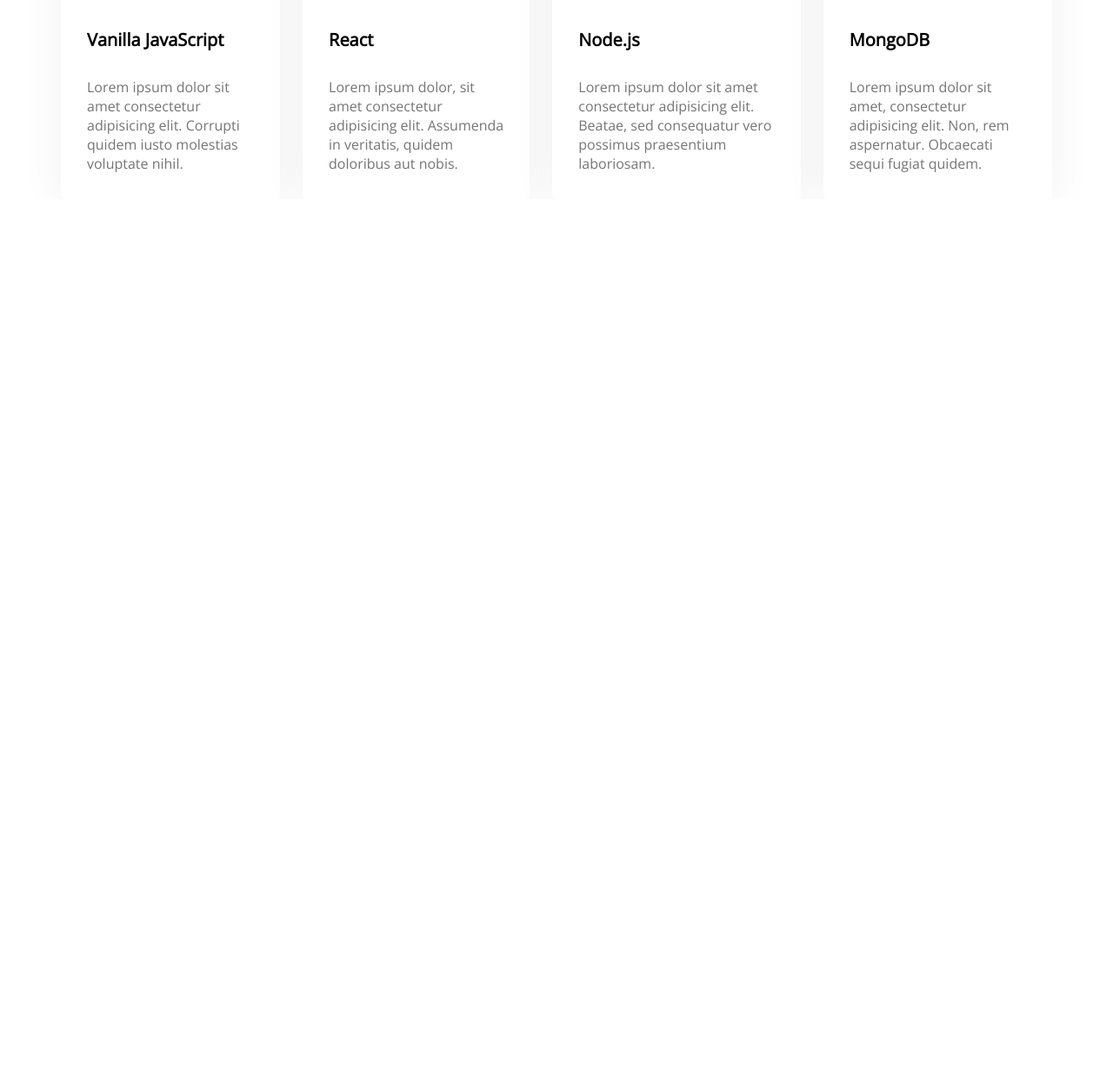
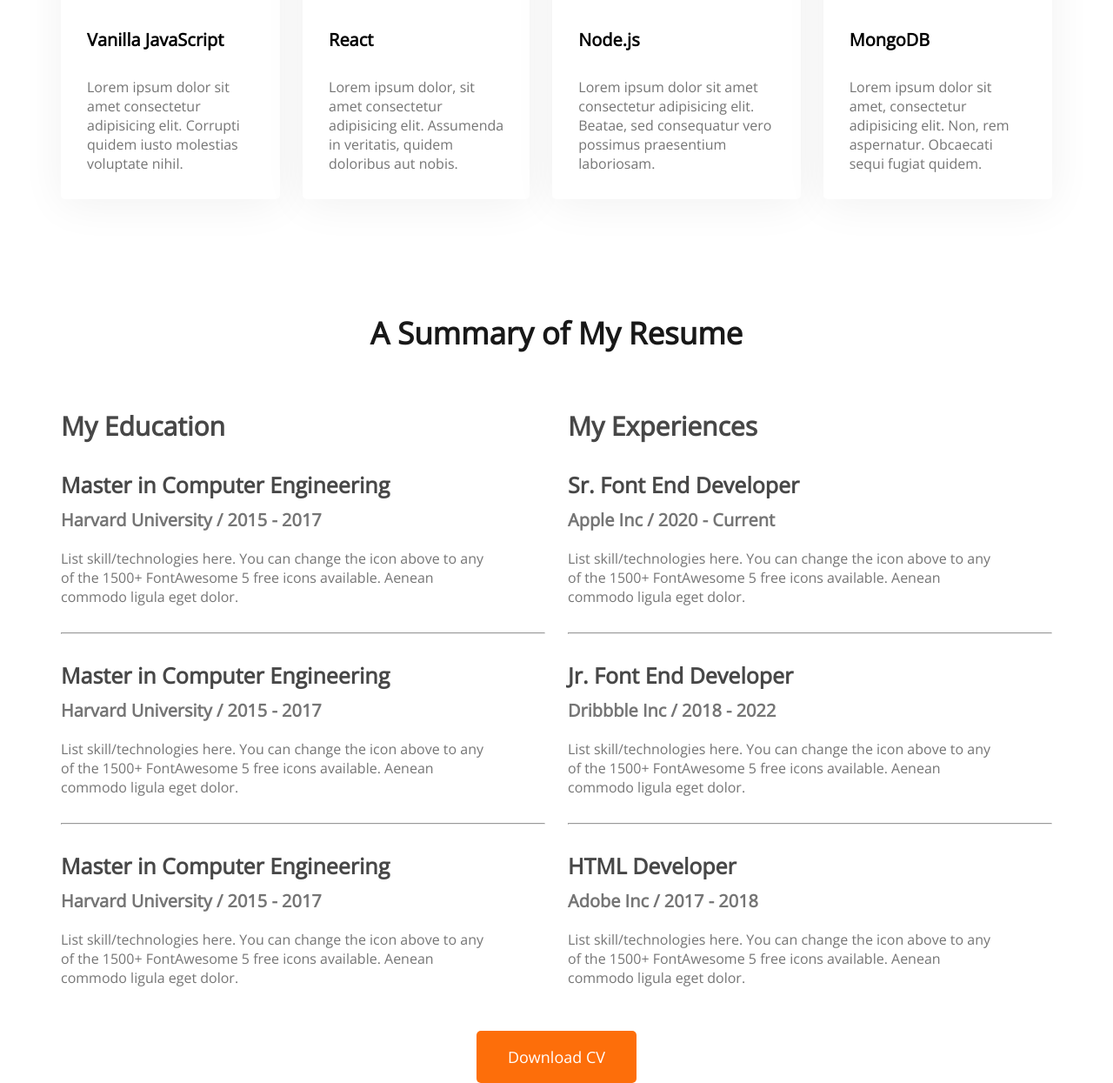
Before and after one commit to Farhan-Afrad/my-portfolio, a plain HTML site: page index.html in a window 1280 px wide. Shown: the part 1884-3129 px from the top of the page at 87% size. Before the commit the page ends 2113 px from the top, so only its background shows below. Drawn offline with nearby package versions, Linux system fonts and the light colour scheme.

Commit message:
a summary of resume has been added

```diff
--- a/index.html
+++ b/index.html
@@ -33,8 +33,11 @@
 
     </header>
     <main>
+
+        <!-- about section -->
+
         <section class="about">
-            <h2 class="section-title">About Me</h2>
+            <h3 class="section-title">About Me</h3>
             <p class="section-description">I, m a designer & developer with a passion for web design. I enjoy developing simple, clean and slick websites that provide real value to the end user. Thousands of clients have procured exceptional resulfs while working with me. Delivering work within time and budget which meets clients requirements in our mata.</p>
             <div class="about-info-container">
                 <div class="about-info">
@@ -55,6 +58,8 @@
                 </div>
             </div>
         </section>
+
+        <!-- what-i-do section -->
         <section class="what-i-do">
             <h3 class="section-title">What I do</h3>
             <p class="section-description">I have more than 10 years experience building software for clients all over the world. Below is a quick overview of my main technical skill sets and technologies i use. Want to find out more about my experience? Check out my online resume and project portfolio.</p>
@@ -83,7 +88,66 @@
             </div>
 
         </section>
+        <!-- resume section -->
         <section class="resume">
+            <h3 class="section-title">A Summary of My Resume</h3>
+            <div class="resume-content">
+
+                <div class="education-content">
+                    <div>
+                        <h3 class="resume-content-title">My Education</h3>
+                        <div class="resume-item">
+                            <h4 class="title">Master in Computer Engineering</h4>
+                            <h5 class="subtitle">Harvard University / 2015 - 2017</h5>
+                            <p class="description">List skill/technologies here. You can change the icon above
+                                to any of the 1500+ FontAwesome 5 free icons available. Aenean commodo ligula eget dolor.</p>
+                        </div>
+                        <hr>
+                        <div class="resume-item">
+                            <h4 class="title">Master in Computer Engineering</h4>
+                            <h5 class="subtitle">Harvard University / 2015 - 2017</h5>
+                            <p class="description">List skill/technologies here. You can change the icon above
+                                to any of the 1500+ FontAwesome 5 free icons available. Aenean commodo ligula eget dolor.</p>
+                        </div>
+                        <hr>
+                        <div class="resume-item">
+                            <h4 class="title">Master in Computer Engineering</h4>
+                            <h5 class="subtitle">Harvard University / 2015 - 2017</h5>
+                            <p class="description">List skill/technologies here. You can change the icon above
+                                to any of the 1500+ FontAwesome 5 free icons available. Aenean commodo ligula eget dolor.</p>
+                        </div>
+                    </div>
+
+                </div>
+                <div class="experience-content">
+                    <div>
+                        <h3 class="resume-content-title">My Experiences</h3>
+                        <div class="resume-item">
+                            <h4 class="title">Sr. Font End Developer</h4>
+                            <h5 class="subtitle">Apple Inc / 2020 - Current</h5>
+                            <p class="description">List skill/technologies here. You can change the icon above
+                                to any of the 1500+ FontAwesome 5 free icons available. Aenean commodo ligula eget dolor.</p>
+                        </div>
+                        <hr>
+                        <div class="resume-item">
+                            <h4 class="title">Jr. Font End Developer</h4>
+                            <h5 class="subtitle">Dribbble Inc / 2018 - 2022</h5>
+                            <p class="description">List skill/technologies here. You can change the icon above
+                                to any of the 1500+ FontAwesome 5 free icons available. Aenean commodo ligula eget dolor.</p>
+                        </div>
+                        <hr>
+                        <div class="resume-item">
+                            <h4 class="title">HTML Developer</h4>
+                            <h5 class="subtitle">Adobe Inc / 2017 - 2018</h5>
+                            <p class="description">List skill/technologies here. You can change the icon above
+                                to any of the 1500+ FontAwesome 5 free icons available. Aenean commodo ligula eget dolor.</p>
+                        </div>
+                    </div>
+
+
+                </div>
+            </div>
+            <div class="resume-download-button"><button class="btn-primary">Download CV</button></div>
 
         </section>
 
--- a/styles/portfolio.css
+++ b/styles/portfolio.css
@@ -6,6 +6,9 @@
 main{
     max-width: 1140px;
     margin: 0 auto;
+}
+section{
+    margin-top: 130px;
 }
 /* header and nav bar styles */
 .nav{
@@ -77,11 +80,11 @@
 .about{
     text-align: center;
     background: #FFF8F3;
-    margin-top: 130px;
     border-radius: 10px;
     padding: 130px 150px;
 }
 .section-title{
+    text-align: center;
     font-size: 35px;
     color:#181818;
     margin-bottom: 30px;
@@ -109,8 +112,6 @@
 
 .what-i-do{
     text-align: center;
-    margin-top: 130px;
-
 }
 .what-i-do .section-description{
     text-align: center;
@@ -142,3 +143,43 @@
 .skill-description{
     color: #757575;
 }
+
+/* resume summary styles */
+
+.resume-content{
+    margin-top: 63px;
+    display: flex;
+    gap: 26px;
+}
+.resume-content-title{
+    font-weight: 700;
+    font-size: 30px;
+    color: #474747;
+}
+
+.resume-item .title{
+    margin-bottom: 10px;
+    font-size: 25px;
+    font-weight: 700;
+    color: #474747;
+}
+.resume-item .subtitle{
+    margin-bottom: 20px;
+    font-size: 20px;
+    font-weight: 600;
+    color: #757575;
+}
+.resume-item .description{
+    font-weight: 400;
+    font-size: 16px;
+    color: #757575;
+}
+.resume-item{
+    margin-top: 30px;
+    margin-bottom: 30px;
+    padding-right: 65px;
+}
+.resume-download-button {
+    margin-top: 20px;
+    text-align: center;
+}
```
